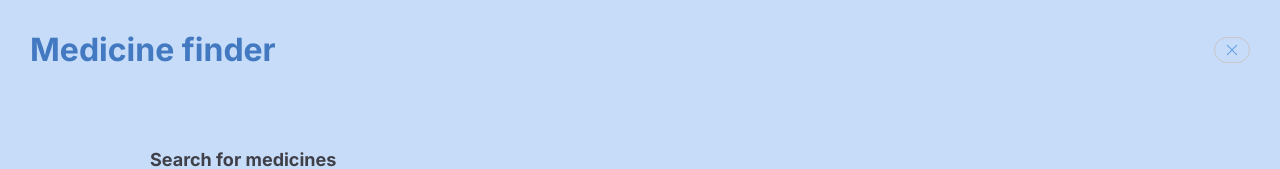
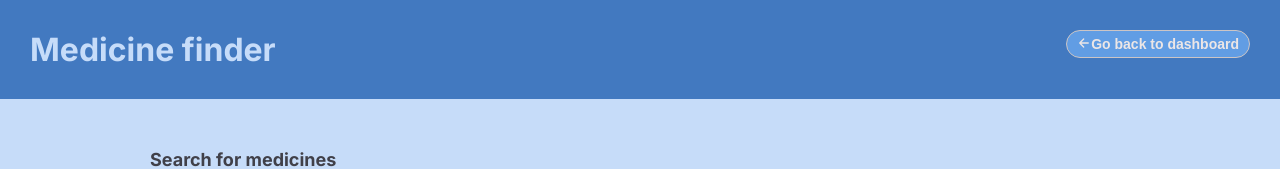
Before and after one commit to NNikiforuk/medical-assistant, a Next.js app: page /search in a window 1280 px wide. Shown: the top 169 px of the page. Built offline with nearby package versions, Linux system fonts and the light colour scheme; no server answers.

Commit message:
Adding icon to search page

```diff
--- a/app/dashboard/page.module.scss
+++ b/app/dashboard/page.module.scss
@@ -1,7 +1,6 @@
 @import "../../styles/variables.scss";
 
 .dashboard {
-	background-color: $background-color-light;
 	height: 100vh;
 }
 
--- a/app/search/page.module.scss
+++ b/app/search/page.module.scss
@@ -6,13 +6,31 @@
 
 	.header {
 		padding: 30px;
-		color: $text-blue-color-dark;
+		color: $text-blue-color-light;
+		background-color: $background-color-dark;
 		display: flex;
+		flex-direction: column;
 		align-items: center;
 		justify-content: space-between;
+
+		&__btn {
+			margin-top: 20px;
+		}
 	}
 
 	.main {
 		color: $text-color;
 	}
 }
+
+@media only screen and (min-width: 768px) {
+	.search .header {
+		align-items: flex-start;
+		justify-content: space-between;
+		flex-direction: row;
+
+		&__btn {
+			margin-top: 0;
+		}
+	}
+}
--- a/app/search/page.tsx
+++ b/app/search/page.tsx
@@ -2,29 +2,30 @@
 
 import Button from "@/components/common/Button/Button";
 import styles from "./page.module.scss";
-import { RxCross1 } from "react-icons/rx";
 import Layout from "@/components/common/Layout/Layout";
 import { getAPIMedicines } from "../../lib/getAPIMedicines";
+import { IoArrowBackOutline } from "react-icons/io5";
 import { ChangeEvent, useEffect, useState } from "react";
 import List from "../../components/search/List/List";
 import Searchbar from "@/components/search/Searchbar/Searchbar";
+import Link from "next/link";
 
 const Search = () => {
 	const [pills, setPills] = useState<any>([]);
 	const [value, setValue] = useState<string>("");
 
-	useEffect(() => {
-		const fetchData = async () => {
-			try {
-				const data = await getAPIMedicines();
-				setPills(data.results);
-			} catch (error) {
-				console.error("Error");
-			}
-		};
+	// useEffect(() => {
+	// 	const fetchData = async () => {
+	// 		try {
+	// 			const data = await getAPIMedicines();
+	// 			setPills(data.results);
+	// 		} catch (error) {
+	// 			console.error("Error");
+	// 		}
+	// 	};
 
-		fetchData();
-	}, []);
+	// 	fetchData();
+	// }, []);
 
 	const handleChange = (e: ChangeEvent<HTMLInputElement>) => {
 		const inputValue = e.target.value;
@@ -42,7 +43,18 @@ const Search = () => {
 			<header className={styles.header}>
 				<h1>Medicine finder</h1>
 				<div className={styles.header__btn}>
-					<Button type="button" variant="secondary" label={<RxCross1 />} />
+					<Link href="/dashboard">
+						<Button
+							variant="primary"
+							label={
+								<>
+									<IoArrowBackOutline />
+									Go back to dashboard
+								</>
+							}
+							type={"button"}
+						/>
+					</Link>
 				</div>
 			</header>
 			<Layout>
--- a/components/common/Button/Button.tsx
+++ b/components/common/Button/Button.tsx
@@ -19,8 +19,8 @@ const Button = ({
 		<button
 			onClick={onClick}
 			type={type}
-			className={`button button${
-				variant === "primary" ? "--primary" : "--secondary"
+			className={`button ${
+				variant === "primary" ? "button--primary" : "button--secondary"
 			} ${isDisabled && "button--disabled"}`}
 		>
 			{label}
--- a/components/common/Button/button.scss
+++ b/components/common/Button/button.scss
@@ -8,6 +8,13 @@
 	cursor: pointer;
 	border: 1px solid $gray-color;
 	display: flex;
+
+	svg {
+		display: flex;
+		align-items: center;
+		justify-content: center;
+		font-size: $font-size-xs;
+	}
 
 	&--primary {
 		background-color: $button-primary-background-color;
--- a/components/forms/LoginForm/LoginForm.tsx
+++ b/components/forms/LoginForm/LoginForm.tsx
@@ -46,7 +46,6 @@ const LoginForm = () => {
 				onChange={(e) => setPassword(e.target.value)}
 				type="password"
 				label="Password"
-						/>
 				isError={invalidPassword}
 			/>
 
--- a/styles/variables.scss
+++ b/styles/variables.scss
@@ -40,4 +40,4 @@ $button-secondary-text-color: #619de4;
 $input-border-color: #808080;
 $input-border-error-color: #e53939;
 $input-error-color: #e53939;
-$input-background-color: #ece6e6;
+$input-background-color: #e9ecf2;
```
Also changed, not shown: 1 other file (tests, documents, lock files or other folders).
